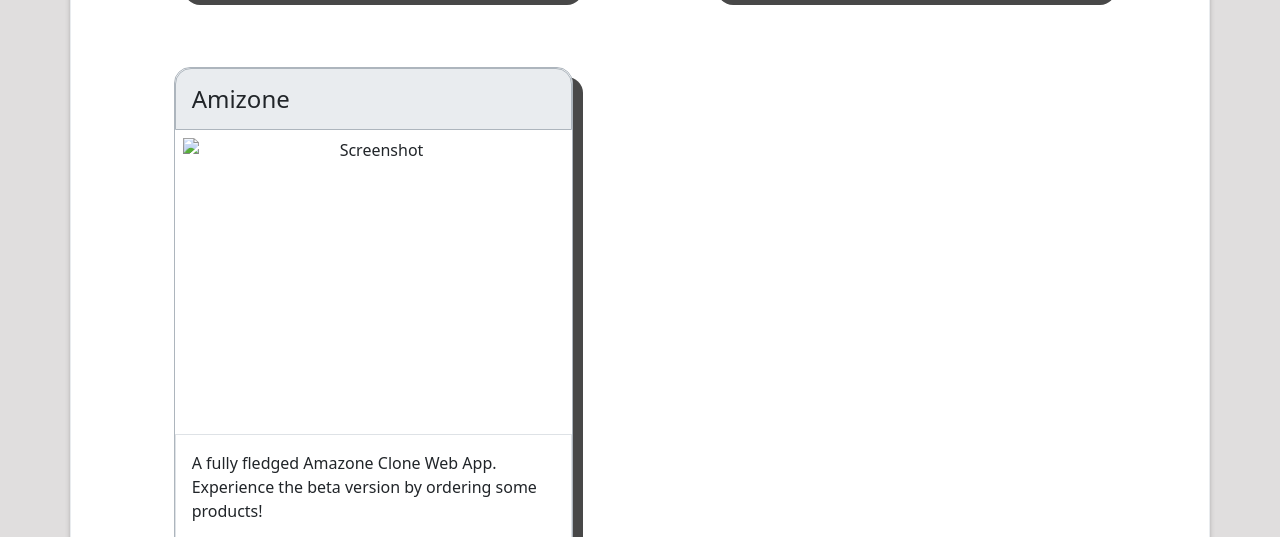
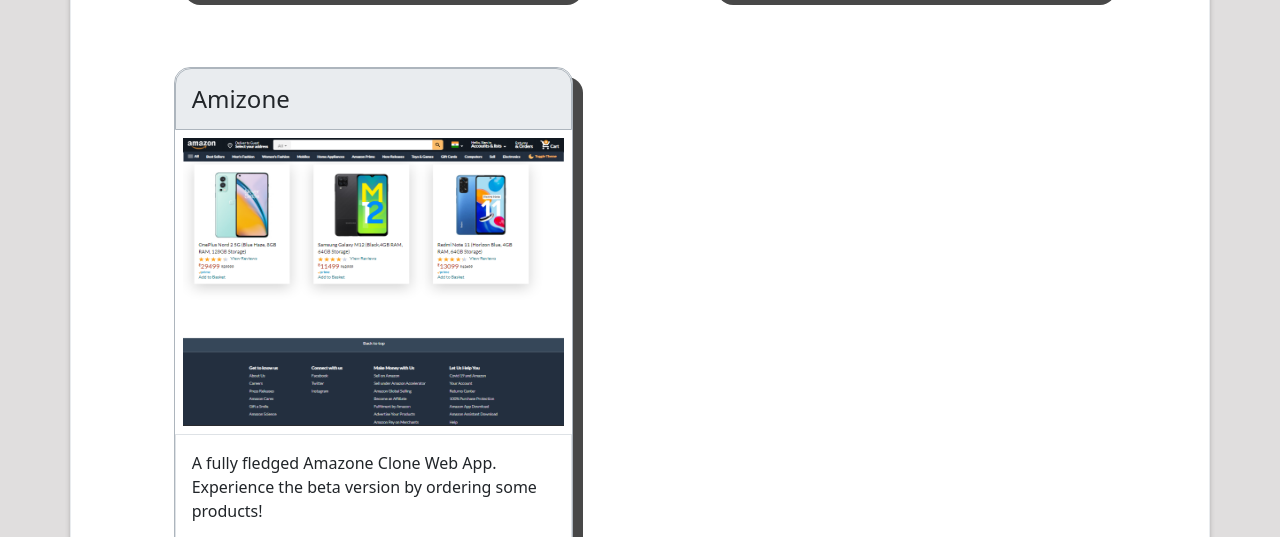
Before and after one commit to meetmakwana19/rea, a plain HTML site: page porfolio.html in a window 1280 px wide. Shown: the part 3580-4117 px from the top of the page. Drawn offline with nearby package versions, Linux system fonts and the light colour scheme; the site is published under a folder, as on GitHub Pages, so addresses that start at the root find nothing; files whose address does not match are found by name.

Commit message:
Fixed image path

```diff
--- a/porfolio.html
+++ b/porfolio.html
@@ -277,7 +277,7 @@
       <div class="col p-0">
         <div class="card moving-card mx-auto my-4 border border-dark-subtle rounded-4 w-75">
           <a class="card-title h4 text-decoration-none p-3 border border-dark-subtle m-0 rounded-top-4 bg-body-secondary d-flex justify-content-between" href="https://amizone.onrender.com"  target="_blank">Amizone</a>
-          <img src="/assets/amizone.png" class="card-img-top rounded-0 p-2" alt="Screenshot">
+          <img src="./assets/amizone.png" class="card-img-top rounded-0 p-2" alt="Screenshot">
           <!-- <div class="ratio ratio-4x3 "> -->
             <!-- <iframe src="https://amizone.onrender.com"></iframe> -->
           <!-- </div> -->
```
